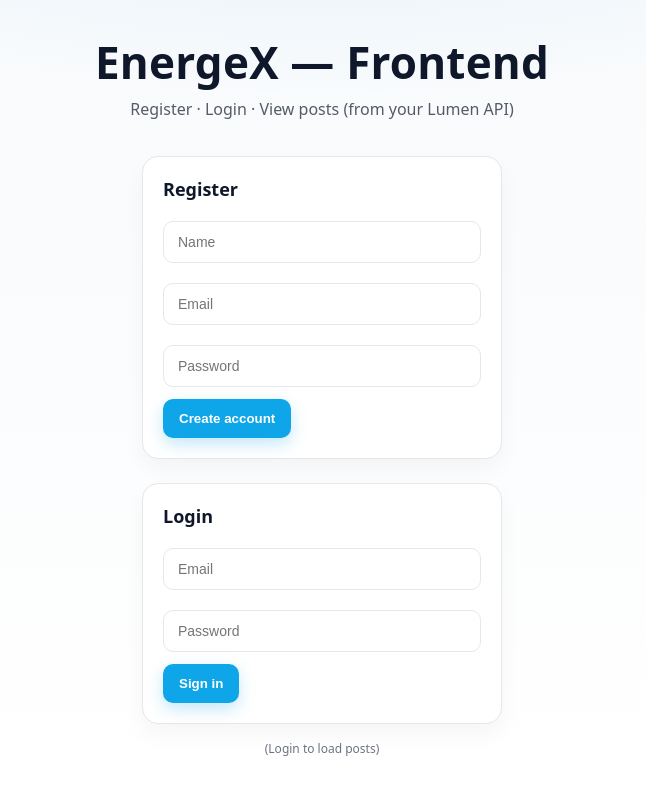
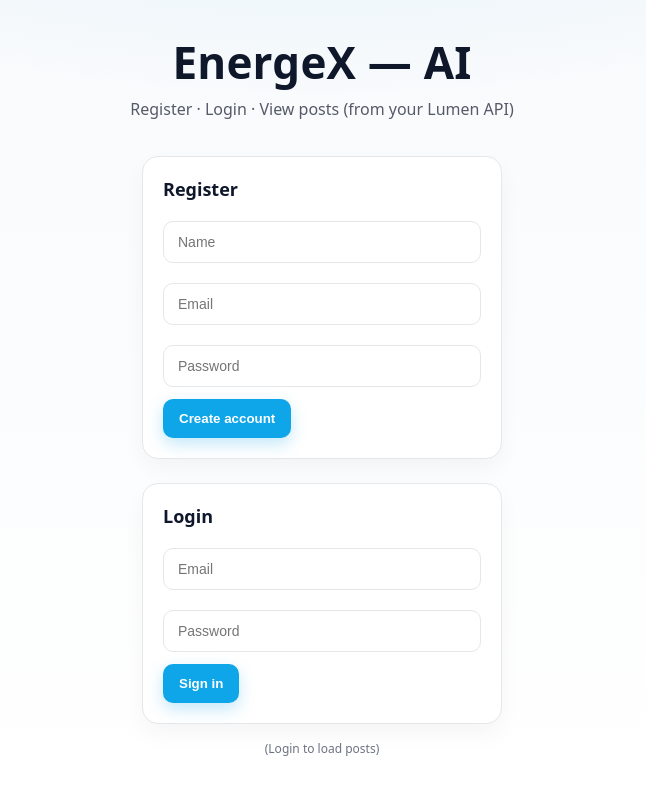
Before and after one commit to shnallapeddi/EnergeX, a React (Vite) app: page / in a window 1280 px wide. Shown: the top 794 px of the page, without its empty margins (318-964 px from the left). Built offline with nearby package versions, Linux system fonts and the light colour scheme.

Commit message:
Update App.tsx

```diff
--- a/src/App.tsx
+++ b/src/App.tsx
@@ -116,7 +116,7 @@ export default function App() {
   return (
     <div className="page">
       <header className="header">
-        <h1>EnergeX — Frontend</h1>
+        <h1>EnergeX — AI</h1>
         <p>Register · Login · View posts (from your Lumen API)</p>
         {status && <div className={`status ${status.kind}`}>{status.message}</div>}
       </header>
```
